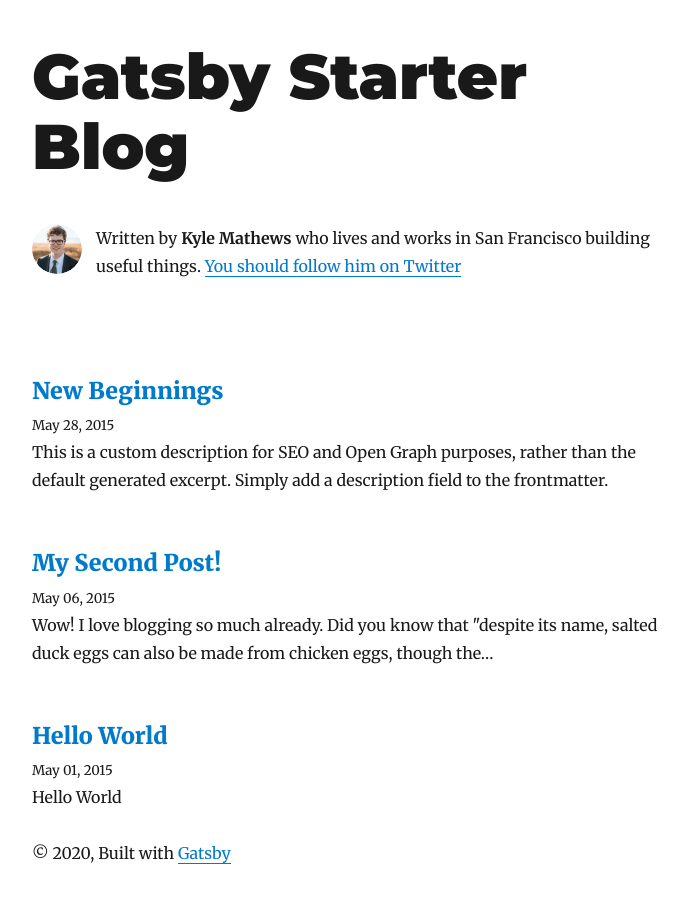
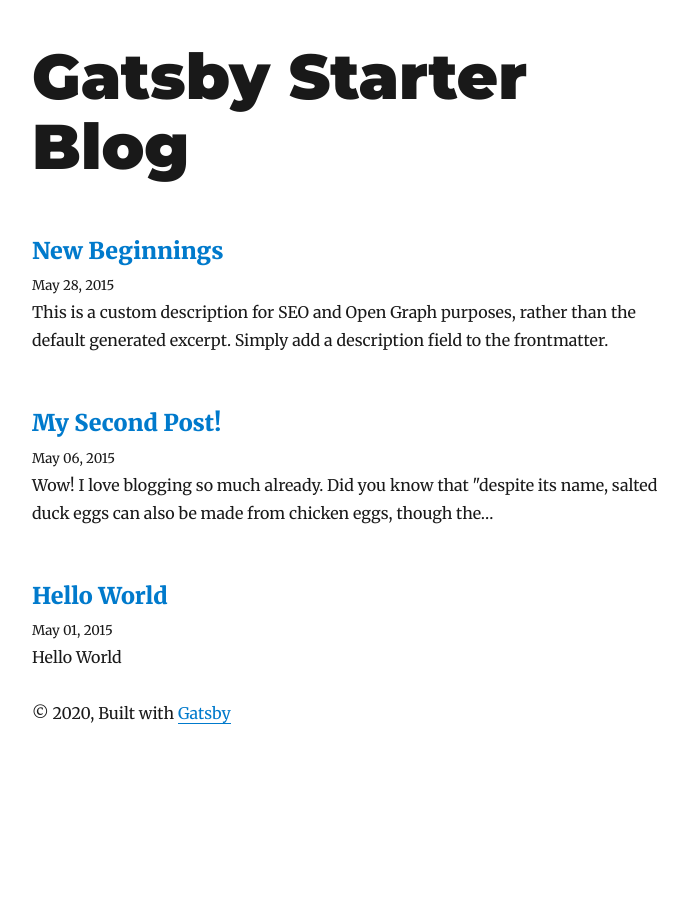
Before and after one commit to bobaekang/bobaekangdotcom-next, a Gatsby site: page / in a window 1280 px wide. Shown: the whole page, without its empty margins (293-981 px from the left). After the commit the page ends 800 px from the top, so only its background shows below. Built offline with nearby package versions, Linux system fonts and the light colour scheme; Gatsby itself is replaced by a stand-in of ours; some packages are replaced by stand-ins of ours.

Commit message:
Remove default component - Bio

```diff
--- a/src/components/bio.js
+++ /dev/null
@@ -1,70 +0,0 @@
-/**
- * Bio component that queries for data
- * with Gatsby's useStaticQuery component
- *
- * See: https://www.gatsbyjs.org/docs/use-static-query/
- */
-
-import React from "react"
-import { useStaticQuery, graphql } from "gatsby"
-import Image from "gatsby-image"
-
-import { rhythm } from "../utils/typography"
-
-const Bio = () => {
-  const data = useStaticQuery(graphql`
-    query BioQuery {
-      avatar: file(absolutePath: { regex: "/profile-pic.jpg/" }) {
-        childImageSharp {
-          fixed(width: 50, height: 50) {
-            ...GatsbyImageSharpFixed
-          }
-        }
-      }
-      site {
-        siteMetadata {
-          author {
-            name
-            summary
-          }
-          social {
-            twitter
-          }
-        }
-      }
-    }
-  `)
-
-  const { author, social } = data.site.siteMetadata
-  return (
-    <div
-      style={{
-        display: `flex`,
-        marginBottom: rhythm(2.5),
-      }}
-    >
-      <Image
-        fixed={data.avatar.childImageSharp.fixed}
-        alt={author.name}
-        style={{
-          marginRight: rhythm(1 / 2),
-          marginBottom: 0,
-          minWidth: 50,
-          borderRadius: `100%`,
-        }}
-        imgStyle={{
-          borderRadius: `50%`,
-        }}
-      />
-      <p>
-        Written by <strong>{author.name}</strong> {author.summary}
-        {` `}
-        <a href={`https://twitter.com/${social.twitter}`}>
-          You should follow him on Twitter
-        </a>
-      </p>
-    </div>
-  )
-}
-
-export default Bio
--- a/src/pages/index.tsx
+++ b/src/pages/index.tsx
@@ -1,11 +1,10 @@
 // Gatsby supports TypeScript natively!
-import React from "react"
-import { PageProps, Link, graphql } from "gatsby"
+import React from 'react'
+import { PageProps, Link, graphql } from 'gatsby'
 
-import Bio from "../components/bio"
-import Layout from "../components/layout"
-import SEO from "../components/seo"
-import { rhythm } from "../utils/typography"
+import Layout from '../components/layout'
+import SEO from '../components/seo'
+import { rhythm } from '../utils/typography'
 
 type Data = {
   site: {
@@ -37,7 +36,6 @@ const BlogIndex = ({ data, location }: PageProps<Data>) => {
   return (
     <Layout location={location} title={siteTitle}>
       <SEO title="All posts" />
-      <Bio />
       {posts.map(({ node }) => {
         const title = node.frontmatter.title || node.fields.slug
         return (
```
Also changed, not shown: src/templates/blog-post.js (+5 -9 lines).
